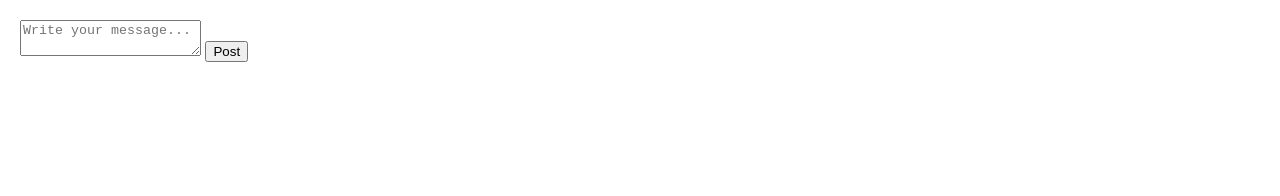
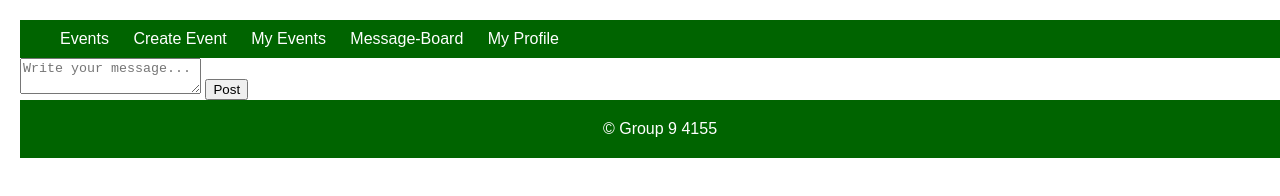
Before and after one commit to ishansharma101/ITSC4155, a plain HTML site: page Message-Board.html in a window 1280 px wide. Drawn offline with Linux system fonts and the light colour scheme.

Commit message:
Added header to Message-board

```diff
--- a/Message-Board.html
+++ b/Message-Board.html
@@ -3,10 +3,28 @@
 <head>
     <meta charset="UTF-8">
     <meta name="viewport" content="width=device-width, initial-scale=1.0">
-    <title>Multi-Faced Message Board</title>
+    <title>Trend Message Board</title>
     <link rel="stylesheet" href="styles.css">
 </head>
 <body>
+    <header>
+        <nav>
+            <ul>
+                <li><a href="homepage1.html" i class="fa-solid fa-house"></a></li>            <li><a href="#">Events</a></li>
+                <li><a href="#">Create Event</a></li>
+                <li><a href="#">My Events</a></li>
+                <li><a href="Message-Board.html">Message-Board</a></li>
+                <li class="dropdown">
+                    <a href="profile.html">My Profile</a>
+                    <div class="dropdown-content">
+                        <a href="settings.html">settings</a>
+                        <a href="#">Friends</a>
+                        <a href="#">Logout</a>
+                    </div>
+                </li>
+            </ul>
+        </nav>
+    </header>
     <div id="message-board">
         <!-- Messages will be dynamically added here -->
     </div>
@@ -18,4 +36,9 @@
 
     <script src="script-MessageBoard.js"></script>
 </body>
+<footer>
+    <p>&copy; Group 9 4155</p>
+    <p>
+
+</footer>
 </html>
```
Also changed, not shown: homepage1.html (+1 -0 lines), profile.html (+1 -0 lines), settings.html (+1 -0 lines).
